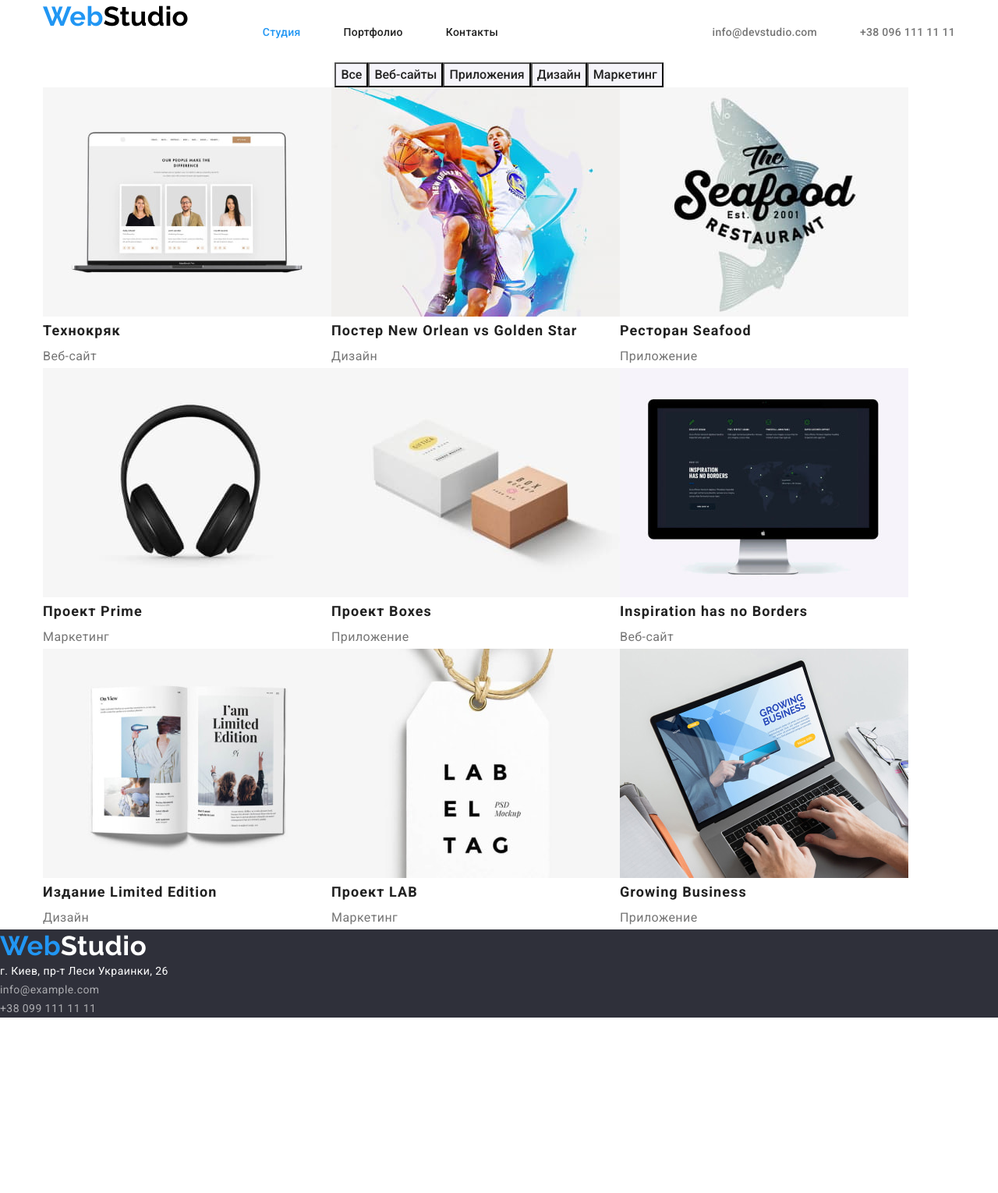
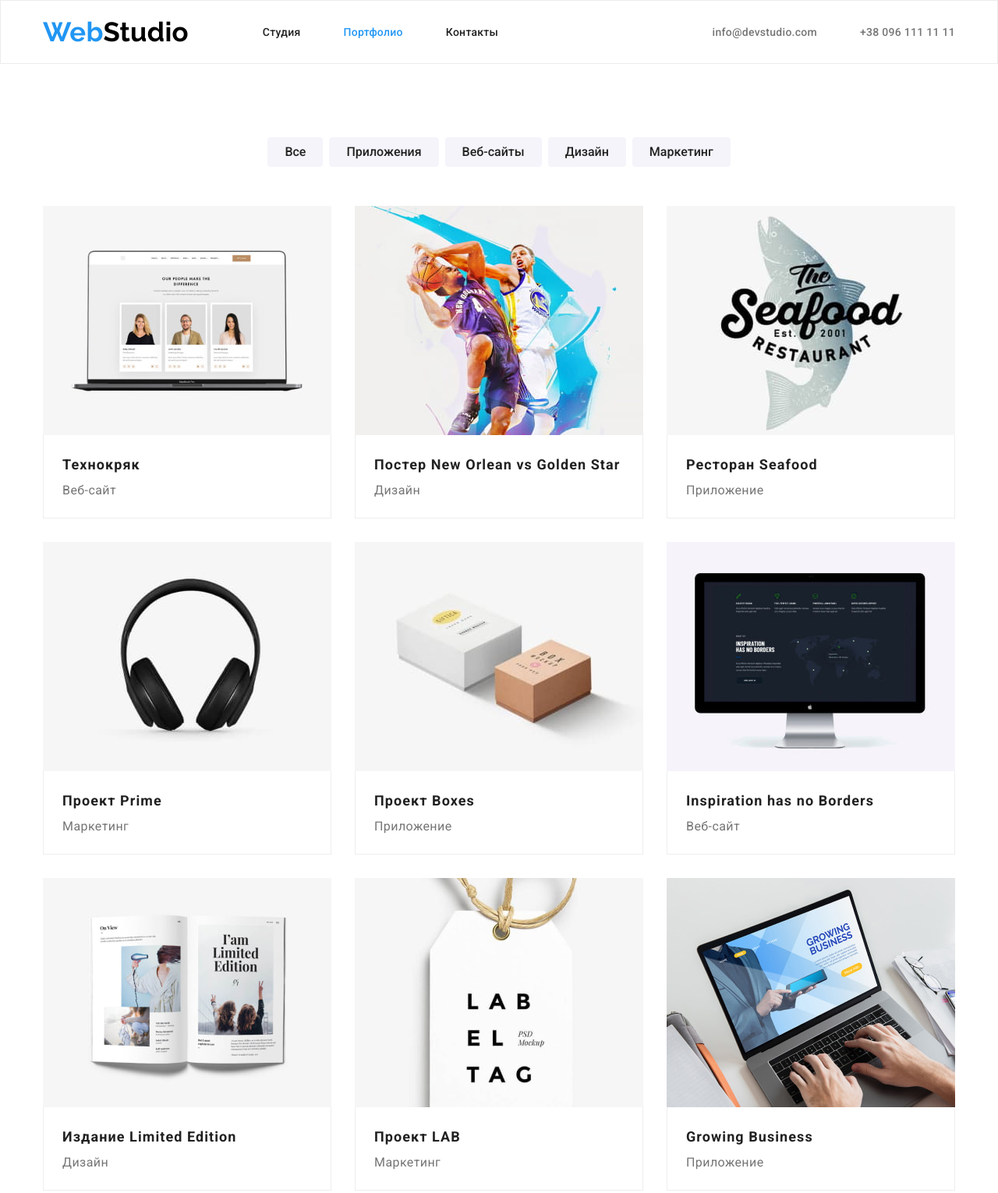
Before and after one commit to sergyzakusilo/goit-markup-hw-03, a plain HTML site: page portfolio.html in a window 1280 px wide. Shown: the top 1530 px of the page at 78% size. Before the commit the page ends 1305 px from the top, so only its background shows below. Drawn offline with nearby package versions, Linux system fonts and the light colour scheme.

Commit message:
margin + padding for index and portfolio
margin + padding for index and portfolio

```diff
--- a/css/styles.css
+++ b/css/styles.css
@@ -8,6 +8,8 @@
   --hero-bg-color: #2f303a;
   --hero-button-bg-color: #188ce8;
   --our-team-bg-color: #f5f4fa;
+  --header-border-color: #ececec;
+  --portfolio-prj-card-border-color: #eeeeee;
   /* --footer-bg-color: #2F303A; */
 }
 
@@ -16,7 +18,7 @@ body {
   font-size: 14px;
   line-height: calc(24 / 14); /*1,71*/
   letter-spacing: 0.03em;
-
+  /*  */
   color: var(--main-text-color);
   background-color: var(--text-white);
 }
@@ -29,6 +31,11 @@ address {
   font-style: normal;
 }
 
+address a {
+  display: block;
+  margin-bottom: 9px;
+}
+
 h1,
 h2,
 h3,
@@ -39,6 +46,11 @@ p {
   margin: 0;
   padding: 0;
   color: var(--text-dark-grey);
+}
+
+.ourworks h2,
+.ourteam h2 {
+  margin-bottom: 50px;
 }
 
 p {
@@ -55,7 +67,7 @@ ol {
 .container {
   width: 1200px;
   margin: 0 auto;
-  padding: 0 15px;
+  padding: 94px 15px;
 }
 
 /* logo ----------------------------- */
@@ -66,6 +78,10 @@ ol {
   font-weight: 700;
   font-size: 26pt;
   line-height: calc(31 / 26);
+}
+.footer-logo {
+  display: block;
+  margin-bottom: 20px;
 }
 .header-logo-left,
 .footer-logo-left {
@@ -82,27 +98,32 @@ ol {
 /* header styles ---------------------*/
 /* ---------------------------------- */
 .header {
-  height: 80px;
+  /* height: 80px; */
   font-weight: 500;
   line-height: calc(16 / 14); /* 1.14 = calc(16/14) */
   letter-spacing: 0.02em;
+  /* border */
+  border: 1px solid var(--header-border-color);
 }
 
 .header .container,
 .header nav,
 .header ul {
   display: flex;
-  /* align-items: center; */
+  align-items: center;
 }
 
 .header .container {
+  padding-top: 0;
+  padding-bottom: 0;
   justify-content: space-between;
-  /* align-items: center; */
 }
 
 .header li {
+  padding-top: 32px;
+  padding-bottom: 32px;
   margin-right: 55px;
-  padding-top: 33px;
+  /* padding-top: 33px; */
 }
 
 .header li:last-child {
@@ -145,6 +166,8 @@ ol {
 }
 
 .hero-title {
+  margin-bottom: 30px;
+
   font-weight: 900;
   font-size: 44px;
   line-height: 1.36;
@@ -191,7 +214,12 @@ ol {
 }
 
 .features-title {
+  margin-bottom: 10px;
   line-height: calc(16 / 14);
+}
+
+.features-list {
+  display: flex;
 }
 
 .features-text {
@@ -199,12 +227,17 @@ ol {
 }
 
 .features-item {
-  display: inline-block;
-  width: 200px; /*!!!!!!!!!!*/
+  /* display: inline-block; */
+  display: block;
+  width: 270px; /*!!!!!!!!!!*/
 }
 /* ourwork ------------------------------------- */
 .ourworks {
   color: inherit; /**/
+}
+
+.ourworks .container {
+  padding-top: 0;
 }
 
 .ourwork-title,
@@ -214,17 +247,44 @@ ol {
   text-align: center;
 }
 
-.ourworks-item {
-  display: inline-block;
+.ourworks-list,
+.ourteam-list {
+  display: flex;
 }
 
+.features-item,
+.ourworks-item,
+.ourteam-card,
+.project-card {
+  margin-right: 30px; /**/
+  /* width: calc((100% - 60) / 3); */
+  /* prj = width: 370px; */
+  /* team= width: 270px; */
+}
+
+.features-item:last-child,
+.ourworks-item:last-child,
+.ourteam-card:last-child,
+.project-card:last-child {
+  margin-right: 0px;
+}
+
+/* project cards list special margins ========================= */
+.project-card {
+  margin-bottom: 30px;
+}
+.project-card:nth-child(3n) {
+  margin-right: 0px;
+}
+.project-card:nth-child(n + 7) {
+  margin-bottom: 0px;
+}
 /* ourteam -------------------------------------- */
 .ourteam {
   background-color: var(--our-team-bg-color);
 }
-
-.ourteam-card {
-  display: inline-block;
+.ourteam-card-img {
+  margin-bottom: 30px;
 }
 
 .ourteam-card-title,
@@ -237,13 +297,31 @@ ol {
   text-align: center;
 }
 
+.ourteam-card-title {
+  margin-bottom: 10px;
+}
+
 .ourteam-card-text {
   font-weight: 400;
+}
+
+.ourteam-card {
+  padding-bottom: 30px;
+  background-color: var(--text-white);
+  /* material shadow v1 */
+  box-shadow: 0px 1px 3px rgba(0, 0, 0, 0.12), 0px 1px 1px rgba(0, 0, 0, 0.14),
+    0px 2px 1px rgba(0, 0, 0, 0.2);
+  border-radius: 0px 0px 4px 4px;
 }
 
 /* footer --------------------------------------- */
 .footer {
   background-color: var(--hero-bg-color);
+}
+
+.footer .container {
+  padding-top: 60px;
+  padding-bottom: 60px;
 }
 
 .footer-link,
@@ -264,6 +342,61 @@ ol {
 /* ---------------------------------------- */
 /* portfolio page ------------------------- */
 /* ---------------------------------------- */
+
+.filter {
+  margin-bottom: 50px;
+  display: flex;
+  justify-content: center;
+}
+
+.button-generic {
+  /*  */
+  text-align: center;
+  /*  */
+  cursor: pointer;
+  /**/
+  border: none;
+  border-radius: 4px;
+}
+
+.filter-button {
+  padding: 6px 22px;
+  font-family: "Roboto", "sans serif";
+  font-weight: 500;
+  font-size: 16px;
+  line-height: calc(26 / 16);
+  /* identical to box height, or 162% */
+  color: var(--text-dark-grey);
+  background-color: var(--our-team-bg-color);
+}
+
+.filter-button:hover,
+.filter-button:focus {
+  color: var(--text-white);
+  background-color: var(--akcent-color);
+  /* shadow-middle */
+  box-shadow: 0px 3px 1px rgba(0, 0, 0, 0.1), 0px 1px 2px rgba(0, 0, 0, 0.08),
+    0px 2px 2px rgba(0, 0, 0, 0.12);
+}
+
+.filter-item + .filter-item {
+  margin-left: 8px;
+}
+
+/* ================================== */
+.project-card {
+  /* box-sizing: border-box; */
+}
+.project-card-footer {
+  padding-left: 24px;
+  padding-right: 24px;
+  padding-top: 20px;
+  padding-bottom: 20px;
+  /*  */
+  border-left: 1px solid var(--portfolio-prj-card-border-color);
+  border-right: 1px solid var(--portfolio-prj-card-border-color);
+  border-bottom: 1px solid var(--portfolio-prj-card-border-color);
+}
 .project-card-link {
   color: var(--main-text-color);
 }
@@ -280,50 +413,9 @@ ol {
   line-height: calc(30 / 16);
 }
 
-.filter {
-  display: flex;
-  justify-content: center;
-}
-
-.filter-button {
-  font-family: "Roboto", "sans serif";
-  font-weight: 500;
-  font-size: 16px;
-  line-height: calc(26 / 16);
-  /* identical to box height, or 162% */
-  /*  */
-  text-align: center;
-  /*  */
-  color: var(--text-dark-grey);
-  background-color: var(--our-team-bg-color);
-  /**/
-  cursor: pointer;
-}
-
-.filter-button:hover,
-.filter-button:focus {
-  color: var(--text-white);
-  background-color: var(--akcent-color);
-}
-
 .project-list {
   display: flex;
   flex-wrap: wrap;
-}
-
-.ourworks-list {
-  display: flex;
-}
-
-.ourworks-item {
-  /* display: block; */
-  margin-right: 30px; /**/
-  /* width: calc((100% - 60) / 3); */
-  /* width: 370px; */
-}
-
-.ourworks-item:last-child {
-  margin-right: 0px;
 }
 
 /* common styles ------------------------------- */
--- a/portfolio.html
+++ b/portfolio.html
@@ -7,7 +7,7 @@
     <meta http-equiv="X-UA-Compatible" content="IE=edge">
     <meta name="viewport" content="width=device-width, initial-scale=1.0">
     <!-- page title | window title -->
-    <title>WebStudio (module-1. home-work-2. writen by S. Zakusilo) </title>
+    <title>WebStudio - home page - (module-1. home-work-2. writen by S. Zakusilo) </title>
     <!-- fonts link -->
     <link rel="preconnect" href="https://fonts.googleapis.com">
     <link rel="preconnect" href="https://fonts.gstatic.com" crossorigin>
@@ -34,8 +34,8 @@
                     <span class="header-logo-left">Web</span><span class="header-logo-rigth">Studio</span></a>
                 <!-- links -->
                 <ul>
-                    <li><a class="nav-link current-page-link" href="./index.html">Студия</a></li>
-                    <li><a class="nav-link" href="./portfolio.html">Портфолио</a></li>
+                    <li><a class="nav-link" href="./index.html">Студия</a></li>
+                    <li><a class="nav-link current-page-link" href="./portfolio.html">Портфолио</a></li>
                     <li><a class="nav-link" href="./index.html">Контакты</a></li>
                 </ul>
             </nav>
@@ -54,11 +54,15 @@
                 <h1 hidden>Портфолио</h1>
                 <!-- кнопки фильтра -->
                 <ul class="filter">
-                    <li><button class="filter-button" type="button">Все</button></li>
-                    <li><button class="filter-button" type="button">Веб-сайты</button></li>
-                    <li><button class="filter-button" type="button">Приложения</button></li>
-                    <li><button class="filter-button" type="button">Дизайн</button></li>
-                    <li><button class="filter-button" type="button">Маркетинг</button></li>
+                    <li class="filter-item"><button class="button-generic filter-button" type="button">Все</button></li>
+                    <li class="filter-item"><button class="button-generic filter-button"
+                            type="button">Приложения</button></li>
+                    <li class="filter-item"><button class="button-generic filter-button"
+                            type="button">Веб-сайты</button></li>
+                    <li class="filter-item"><button class="button-generic filter-button" type="button">Дизайн</button>
+                    </li>
+                    <li class="filter-item"><button class="button-generic filter-button"
+                            type="button">Маркетинг</button></li>
                 </ul>
                 <!-- карточки -->
                 <ul class="project-list">
@@ -66,72 +70,91 @@
                         <a class="project-card-link" href="./portfolio.html">
                             <img src="./images/portfolio/project-cards/prj-01-tecnokryak.jpg" alt="изображение проекта"
                                 width="370" height="294">
+                            <div class="project-card-footer">
                                 <h2 class="project-card-title">Технокряк</h3>
                                     <p class="project-card-text">Веб-сайт</p>
+                            </div>
                         </a>
                     </li>
                     <li class="project-card">
                         <a class="project-card-link" href="./portfolio.html">
                             <img src="./images/portfolio/project-cards/prj-02-new-orlean-vs-golden-star.jpg"
                                 alt="изображение проекта" width="370" height="294">
-                            <h2 class="project-card-title">Постер <span lang="en">New Orlean vs Golden Star</span></h3>
+                            <div class="project-card-footer">
+                                <h2 class="project-card-title">Постер <span lang="en">New Orlean vs Golden Star</span>
+                                    </h3>
                                     <p class="project-card-text">Дизайн</p>
+                            </div>
                         </a>
                     </li>
                     <li class="project-card">
                         <a class="project-card-link" href="./portfolio.html">
                             <img src="./images/portfolio/project-cards/prj-03-seafood.jpg" alt="изображение проекта"
                                 width="370" height="294">
+                            <div class="project-card-footer">
                                 <h2 class="project-card-title">Ресторан <span lang="en">Seafood</span></h3>
                                     <p class="project-card-text">Приложение</p>
+                            </div>
                         </a>
                     </li>
                     <li class="project-card">
                         <a class="project-card-link" href="./portfolio.html">
                             <img src="./images/portfolio/project-cards/prj-04-prime.jpg" alt="изображение проекта"
                                 width="370" height="294">
+                            <div class="project-card-footer">
                                 <h2 class="project-card-title">Проект <span lang="en">Prime</span></h3>
                                     <p class="project-card-text">Маркетинг</p>
+                            </div>
                         </a>
                     </li>
                     <li class="project-card">
                         <a class="project-card-link" href="./portfolio.html">
                             <img src="./images/portfolio/project-cards/prj-05-boxes.jpg" alt="изображение проекта"
                                 width="370" height="294">
+                            <div class="project-card-footer">
                                 <h2 class="project-card-title">Проект <span lang="en">Boxes</span></h3>
                                     <p class="project-card-text">Приложение</p>
+                            </div>
                         </a>
                     </li>
                     <li class="project-card">
                         <a class="project-card-link" href="./portfolio.html">
                             <img src="./images/portfolio/project-cards/prj-06-inspiration-has-no-borders.jpg"
                                 alt="изображение проекта" width="370" height="294">
+                            <div class="project-card-footer">
                                 <h2 class="project-card-title"><span lang="en">Inspiration has no Borders</span></h3>
                                     <p class="project-card-text">Веб-сайт</p>
+                            </div>
                         </a>
                     </li>
                     <li class="project-card">
                         <a class="project-card-link" href="./portfolio.html">
                             <img src="./images/portfolio/project-cards/prj-07-limited-edition.jpg"
                                 alt="изображение проекта" width="370" height="294">
+                            <div class="project-card-footer">
                                 <h2 class="project-card-title">Издание <span lang="en">Limited Edition</span></h3>
                                     <p class="project-card-text">Дизайн</p>
+                            </div>
                         </a>
                     </li>
                     <li class="project-card">
                         <a class="project-card-link" href="./portfolio.html">
                             <img src="./images/portfolio/project-cards/prj-08-lab.jpg" alt="изображение проекта"
                                 width="370" height="294">
+                            <div class="project-card-footer">
                                 <h2 class="project-card-title">Проект <span lang="en">LAB</span></h3>
                                     <p class="project-card-text">Маркетинг</p>
+                            </div>
                         </a>
                     </li>
                     <li class="project-card">
                         <a class="project-card-link" href="./portfolio.html">
                             <img src="./images/portfolio/project-cards/prj-09-growing-business.jpg"
                                 alt="изображение проекта" width="370" height="294">
+                            <div class="project-card-footer">
                                 <h2 class="project-card-title"><span lang="en">Growing Business</span></h3>
                                     <p class="project-card-text">Приложение</p>
+                            </div>
                         </a>
                     </li>
                 </ul>
@@ -141,6 +164,7 @@
 
     <!-- section: footer -->
     <footer class="footer">
+        <div class="container">
             <!-- logo-footer -->
             <a class="footer-logo" href="./index.html">
                 <span class="footer-logo-left">Web</span><span class="footer-logo-rigth">Studio</span>
@@ -160,6 +184,7 @@
                     </li>
                 </ul>
             </address>
+        </div>
     </footer>
 
 </body>
```
Also changed, not shown: index.html (+11 -7 lines). Lines whose indentation alone changed are shown as unchanged.
